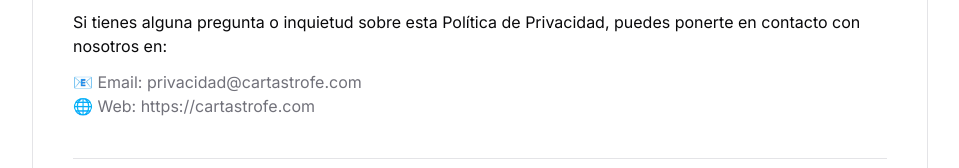
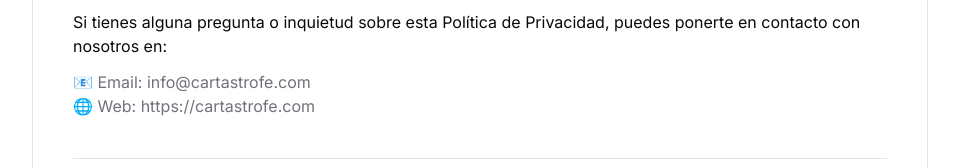
Before and after one commit to MrRobert91/cartastrofe_landing, a Next.js app: page /privacidad in a window 1280 px wide. Shown: the part 2631-2799 px from the top of the page, without its empty margins (160-1119 px from the left). Built offline with nearby package versions, Linux system fonts and the light colour scheme.

Commit message:
Update contact email in Privacy Policy page

```diff
--- a/src/app/privacidad/page.tsx
+++ b/src/app/privacidad/page.tsx
@@ -133,7 +133,7 @@
           <h2 className="text-xl font-bold">10. Contacto</h2>
           <p>Si tienes alguna pregunta o inquietud sobre esta Política de Privacidad, puedes ponerte en contacto con nosotros en:</p>
           <p className="text-muted-foreground">
-            📧 Email: privacidad@cartastrofe.com
+            📧 Email: info@cartastrofe.com
             <br />
             🌐 Web: https://cartastrofe.com
           </p>
```
